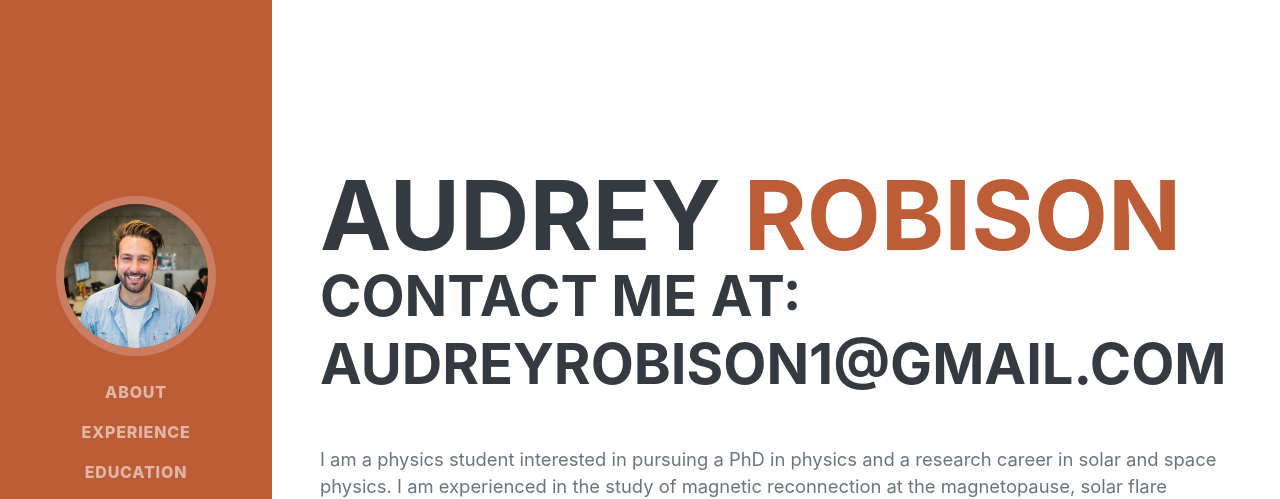
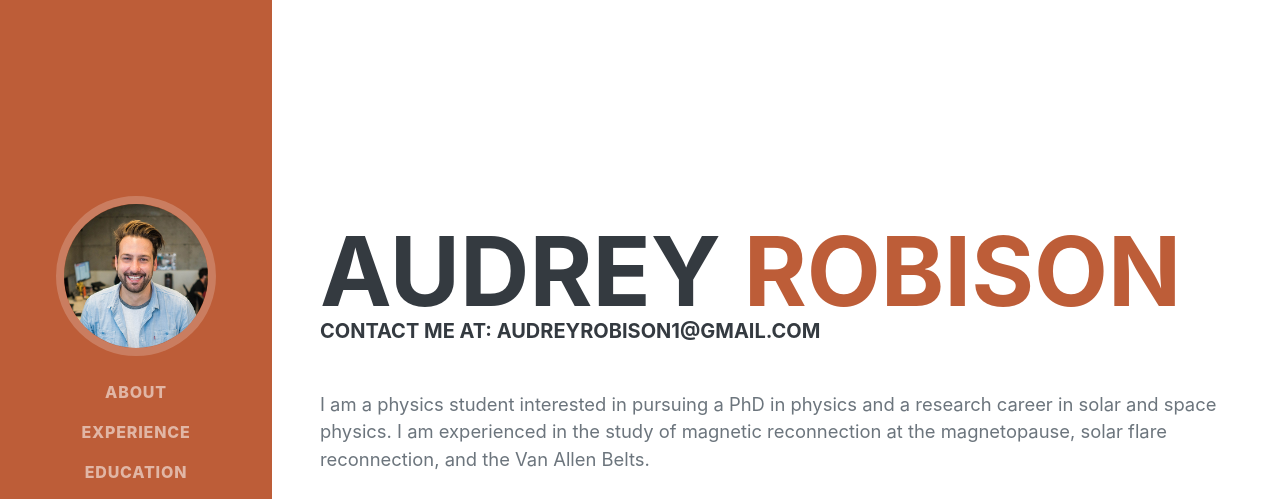
Before and after one commit to arobison350/arobison350.github.io, a plain HTML site: page index.html in a window 1280 px wide. Shown: the top 499 px of the page. Drawn offline with nearby package versions, Linux system fonts and the light colour scheme; a web font is replaced by a local one.

Commit message:
Update index.html

```diff
--- a/index.html
+++ b/index.html
@@ -43,8 +43,8 @@
                         Audrey
                         <span class="text-primary">Robison</span>
                     </h1>
-                    <h2> Contact me at: audreyrobison1@gmail.com
-                    </h2>
+                    <h5> Contact me at: audreyrobison1@gmail.com
+                    </h5>
                     <div class="subheading mb-5">
                         <a href = "https://www.linkedin.com/in/audrey-robison/"> </a>
                     </div>
```
